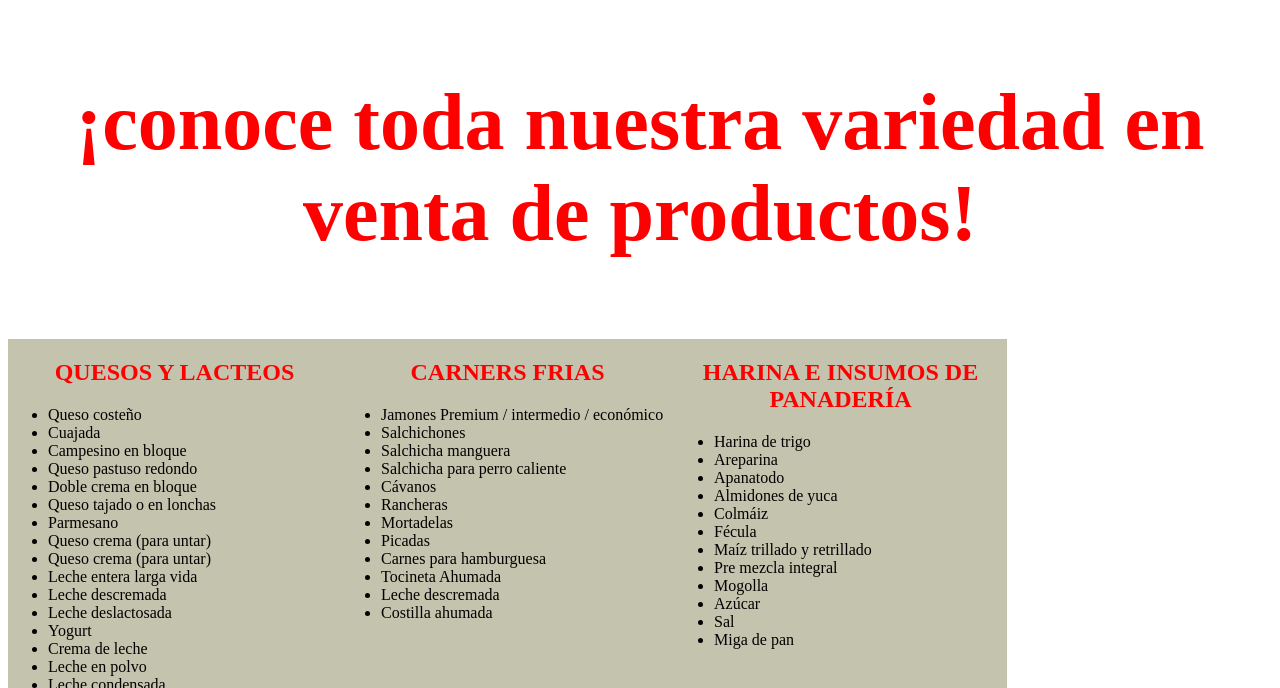
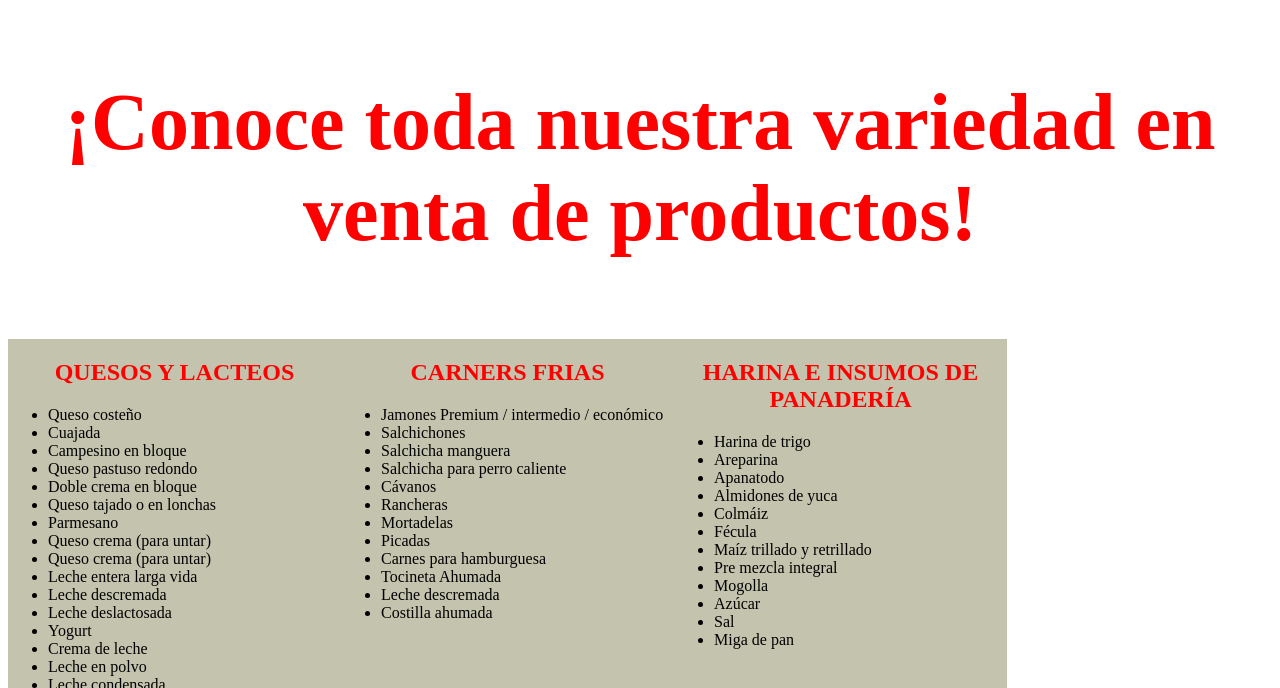
Before and after one commit to marvelisamaris/SalsamentariaFaisan-master, a plain HTML site: page productos.html in a window 1280 px wide. Shown: the part 112-800 px from the top of the page. Drawn offline with Linux system fonts and the light colour scheme.

Commit message:
organizado3

```diff
--- a/productos.html
+++ b/productos.html
@@ -27,7 +27,7 @@
     </header>
 </body>
 <section>
-    <h3> ¡conoce toda nuestra variedad en venta de productos!</h3>
+    <h3> ¡Conoce toda nuestra variedad en venta de productos!</h3>
 </section>
 <main>
     <div>
```
